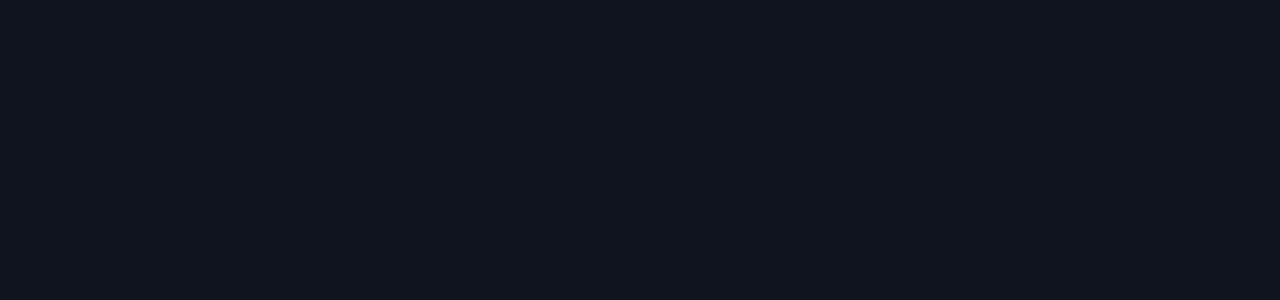
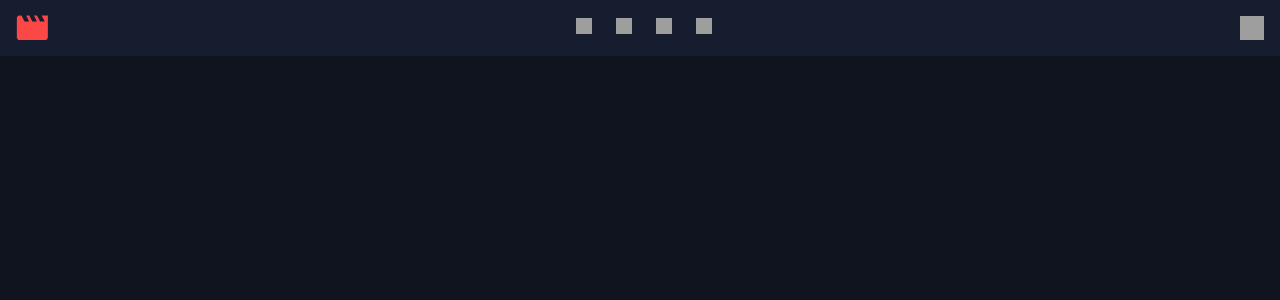
Before and after one commit to beqa200/entertainment-web-app, a Next.js app: page / in a window 1280 px wide. Shown: the top 300 px of the page. Built offline with nearby package versions, Linux system fonts and the light colour scheme; grey boxes are pictures that could not be loaded.

Commit message:
create header component and layouts

```diff
--- /dev/null
+++ b/components/Header.tsx
@@ -0,0 +1,62 @@
+import styled from "styled-components";
+import Image from "next/image";
+import Link from "next/link";
+export default function Header() {
+  return (
+    <HeaderWrapper>
+      <Image src={"/logo.svg"} width={32} height={25.5} alt="logo" />
+
+      <nav>
+        <Link href="">
+          <Image
+            src={"/icon-nav-home.svg"}
+            width={16}
+            height={16}
+            alt="home logo"
+          />
+        </Link>
+        <Link href="">
+          <Image
+            src={"/icon-nav-movies.svg"}
+            width={16}
+            height={16}
+            alt="movies logo"
+          />
+        </Link>
+        <Link href="">
+          <Image
+            src={"/icon-nav-tv-series.svg"}
+            width={16}
+            height={16}
+            alt="tv series logo"
+          />
+        </Link>
+        <Link href="">
+          <Image
+            src={"/icon-nav-bookmark.svg"}
+            width={16}
+            height={16}
+            alt="bookmark logo"
+          />
+        </Link>
+      </nav>
+
+      <Image src={"/image-avatar.png"} width={24} height={24} alt="avatar" />
+    </HeaderWrapper>
+  );
+}
+
+const HeaderWrapper = styled.header`
+  background: #161d2f;
+  width: 100%;
+  height: 56px;
+  padding: 0 16px;
+  display: flex;
+  align-items: center;
+  justify-content: space-between;
+
+  nav {
+    display: flex;
+    gap: 24px;
+  }
+`;
--- /dev/null
+++ b/layouts/Layout.tsx
@@ -0,0 +1,16 @@
+import GlobalStyles from "@/styled-components/GlobalStyles";
+import Header from "../components/Header";
+
+type LayoutProps = {
+  children: React.ReactNode;
+};
+
+export default function Layout({ children }: LayoutProps) {
+  return (
+    <>
+      <Header />
+      <GlobalStyles />
+      <main>{children}</main>
+    </>
+  );
+}
--- a/pages/_app.tsx
+++ b/pages/_app.tsx
@@ -1,12 +1,29 @@
+import Header from "@/components/Header";
+import Layout from "@/layouts/Layout";
 import GlobalStyles from "@/styled-components/GlobalStyles";
+import { NextPage } from "next";
 import type { AppProps } from "next/app";
-import Head from "next/head";
+import { ReactElement, ReactNode } from "react";
 
-export default function App({ Component, pageProps }: AppProps) {
-  return (
-    <>
-      <GlobalStyles />
-      <Component {...pageProps} />
-    </>
-  );
+export type NextPageWithLayout<P = {}, IP = P> = NextPage<P, IP> & {
+  getLayout?: (page: ReactElement) => ReactNode;
+};
+
+type AppPropsWithLayout = AppProps & {
+  Component: NextPageWithLayout;
+};
+
+
+export default function App({ Component, pageProps }: AppPropsWithLayout) {
+  const getLayout = Component.getLayout ?? ((page) => page);
+
+  if (Component.getLayout) {
+    return getLayout(<Component {...pageProps} />);
+  } else {
+    return (
+      <Layout>
+        <Component {...pageProps} />
+      </Layout>
+    );
+  }
 }
--- /dev/null
+++ b/pages/api/movies/index.ts
@@ -0,0 +1,11 @@
+import { NextApiRequest, NextApiResponse } from "next";
+import data from "../_data";
+export default function handler(req: NextApiRequest, res: NextApiResponse) {
+  if (req.method == "GET") {
+    try {
+      res.status(200).send(data);
+    } catch (err) {
+      res.status(400).send("Bad Request");
+    }
+  }
+}
```
Also changed, not shown: layouts/NestedLayout.tsx (added, +14 -0 lines), pages/login/index.tsx (+6 -1 lines), pages/sign-up/index.tsx (+10 -4 lines).
